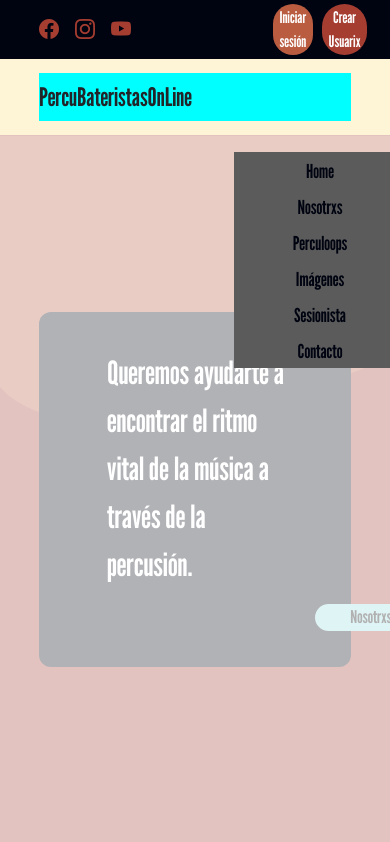
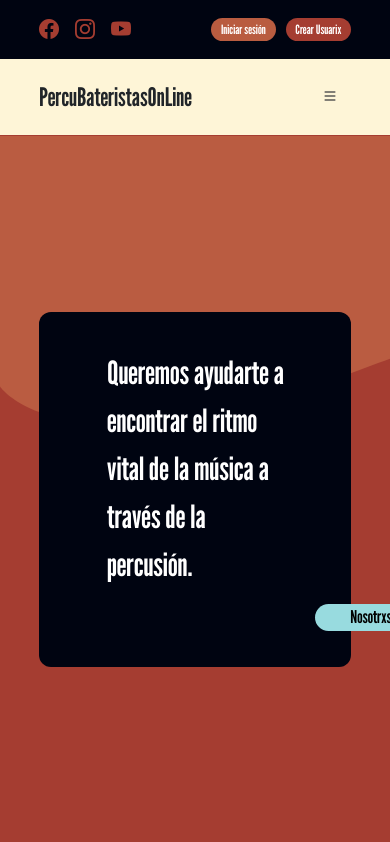
Before and after one commit to EvaristoAguirre/PercuBateristas_ReactJS, a React (Create React App) app: page / in a window 390 px wide. Shown: the top 842 px of the page. Built offline with nearby package versions, Linux system fonts and the light colour scheme; grey boxes are pictures that could not be loaded.

Commit message:
menu-hamburguesa-funcionando

```diff
--- a/src/Components/Hero/Hero.css
+++ b/src/Components/Hero/Hero.css
@@ -86,6 +86,9 @@
 
 @media only screen and (max-width: 991px) {
 
+    /* .hero {
+        opacity: 0.3;
+    } */
     .hero.abierto {
         opacity: 0.3;
     }
--- a/src/Components/Hero/Hero.jsx
+++ b/src/Components/Hero/Hero.jsx
@@ -1,11 +1,13 @@
 import React from 'react';
 import './Hero.css'
+import { useState } from 'react';
 
 
-const Hero = (abierto) => {
+const Hero = ({isActive}) => {
+    console.log(isActive);
     return(
         <>
-         <div id="seccion-hero" className={`hero ${abierto && "abierto"}`}>
+         <div id="seccion-hero" className={`hero ${ isActive ? 'abierto' : '' }`}>
             <div className='container container-hero'>
                <div className='hero-texto'>
                     <div className='hero-texto-mov'>
--- a/src/Components/Navbar/Navbar.css
+++ b/src/Components/Navbar/Navbar.css
@@ -123,6 +123,10 @@
     transition: .4seg all linear;
 }
 
+.btn {
+    visibility: none;
+}
+
 
 
 
@@ -136,9 +140,19 @@
 
 @media only screen and (max-width: 991px) {
 
-    .navbar-contenedor{
-        background-color: aqua;
+    /* .navbar-contenedor.abierto {
+        box-shadow: 15vh 0 0 100vh rgba(0,0,0,0.5);
 
+    } */
+
+    .nav-logueo {
+        width: 45%;
+    }
+
+
+    .btn-inicio, .btn-crear{
+        width: 60%;
+        font-size: .8rem;
     }
 
     .nav-logo-texto{
@@ -146,38 +160,44 @@
         margin: 0 auto;
     }
 
-
-    .btn-inicio, .btn-crear{
-        width: 60%;
-        font-size: 1rem;
-    }
-
     .nav-lista{
         /* display: none; */
-        width: 40%;
+        width: 60%;
         position: absolute;
-        top: 11vh;
+        top: 9vh;
         right: 0;
-        background: #5b5b5b;
+        background: var(--color-secundario-0);
         display: flex;
         flex-direction: column;
-        /* transform:translateY(-100%); */
+        transform:translateX(100%);
         transition: 0.3s ease all;
         z-index: 10;
         padding: 0;
+
+
     }
     .nav-lista li a {
         font-size: 1.2rem;
+        color: var(--color-neutro-darkness);
     }
     .nav-lista.abierto {
-        /* transform: translateY(0) !important; */
+        transform: translateX(0%) !important;
     }
     .btn-hamburguesa {
         display: block;
-        /* display: flex; */
+        display: flex;
         justify-content: flex-end;
-        flex-direction: column;
+
         font-size: 2rem;
+        visibility: visible;
+        /* opacity: 1;
+        background-color: #b95c40; */
+    }
+
+    .btn-hamburguesa-icono {
+        visibility: visible;
+        opacity: 1;
+        color: var(--color-neutro-darkness);
     }
 
 
--- a/src/Components/Navbar/Navbar.jsx
+++ b/src/Components/Navbar/Navbar.jsx
@@ -6,8 +6,11 @@ import {Hero} from '../../Components/Hero/Hero'
 
 const Navbar = () => {
 
-    const [mostrarHamb, setMostrarHamb] = useState (true);
+    const [mostrarHamb, setMostrarHamb] = useState (false);
 
+    const isActive = () => {
+        setMostrarHamb(!mostrarHamb);
+    }
 
     return(
         <>
@@ -37,7 +40,7 @@ const Navbar = () => {
                     </div>
 
                     <div className='nav-contenedor-lista'>
-                        <ul className={`nav-lista ${setMostrarHamb && "abierto"}`}>
+                        <ul className={`nav-lista ${mostrarHamb ? "abierto" : " "}`}>
                                 <li><a href="#seccion-hero">Home</a></li>
                                 <li><a href="#seccion-nosotrxs">Nosotrxs</a></li>
                                 <li><a href="#seccion-perculoops">Perculoops</a></li>
@@ -48,16 +51,14 @@ const Navbar = () => {
                          </ul>
                     </div>
 
-                    <div className={`btn-hamburguesa ${setMostrarHamb && "abierto"}`} onClick={()=>{setMostrarHamb(!setMostrarHamb)}}>
-
-                        <div className=''><i className="bi-list btn-hamburguesa-icono"></i></div>
-
+                    <div className="btn-hamburguesa" >
+                        <button className='btn'onClick={isActive}><i className="bi-list btn-hamburguesa-icono"></i></button>
                     </div>
 
             </div>
 
         </nav>
-        <Hero abierto={mostrarHamb}/>
+        <Hero isActive={mostrarHamb}/>
 
         </>
 
```
